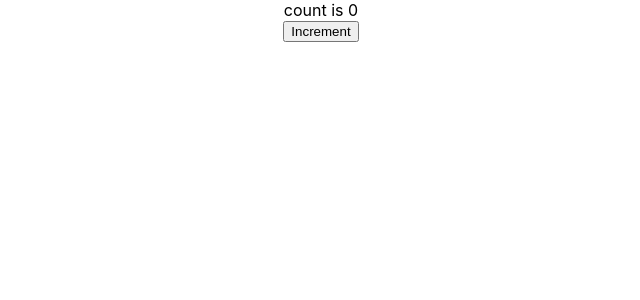
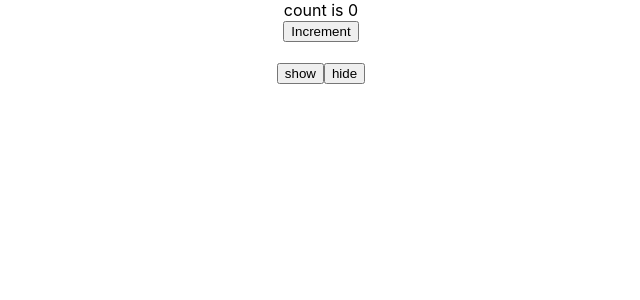
Before and after one commit to surajshr03/react_learn, a React (Create React App) app: page / in a window 1280 px wide. Shown: the top 300 px of the page, without its empty margins (319-959 px from the left). Built offline with nearby package versions, Linux system fonts and the light colour scheme.

Commit message:
cleanUp fun -2

```diff
--- a/src/App.js
+++ b/src/App.js
@@ -52,7 +52,14 @@ function App() {
 
 {/* <UseEffectPractice/> */}
 
-<LearnCleanUpFunction/>
+{show ? <LearnCleanUpFunction/> : null}
+         <button onClick={()=>{setShow(true)}} >show</button>
+        <button onClick={()=>{setShow(false)}} >hide</button>
+
+
+
+
+
 
 
 
--- a/src/Components/UseEffectHook/LearnCleanUpFunction.jsx
+++ b/src/Components/UseEffectHook/LearnCleanUpFunction.jsx
@@ -7,7 +7,7 @@ const LearnCleanUpFunction = () => {
 
       useEffect(()=>{
             console.log("Use effect called.")
-
+             //cleanUp function
             return ()=>{
                   console.log("i am clean up function.")
             };
@@ -16,6 +16,7 @@ const LearnCleanUpFunction = () => {
       // cleanup function doesn't run in first render.
       // from only 2nd render will the cleanup function get executed(Note : dependency variable must change too)
       //Normally top to down execution but here (not in first render but after 2nd render), initially cleanup function gets executed and then from upwards like it usually does.
+      //when component is unmount , nothing gets executed except cleanup function
 
 
   return (
```
Also changed, not shown: zzNotes/basics.txt, zzNotes/takeaway.txt.
